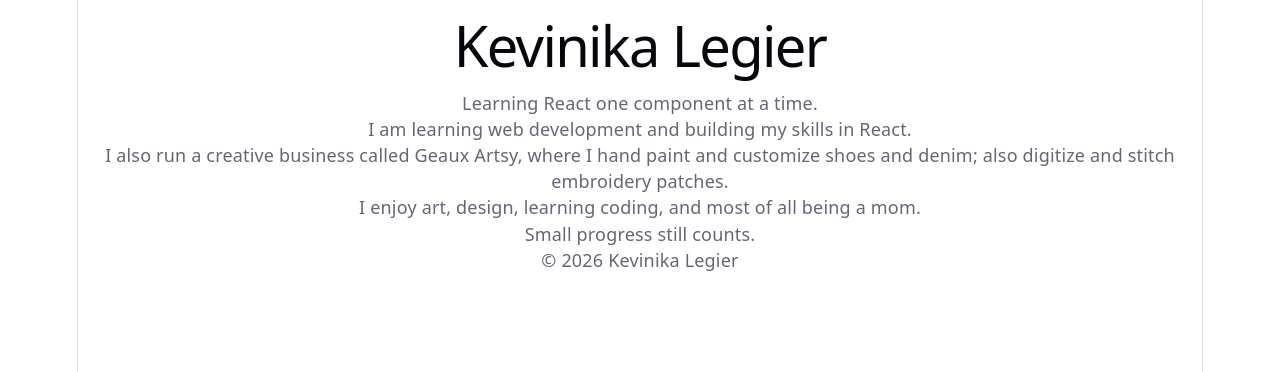
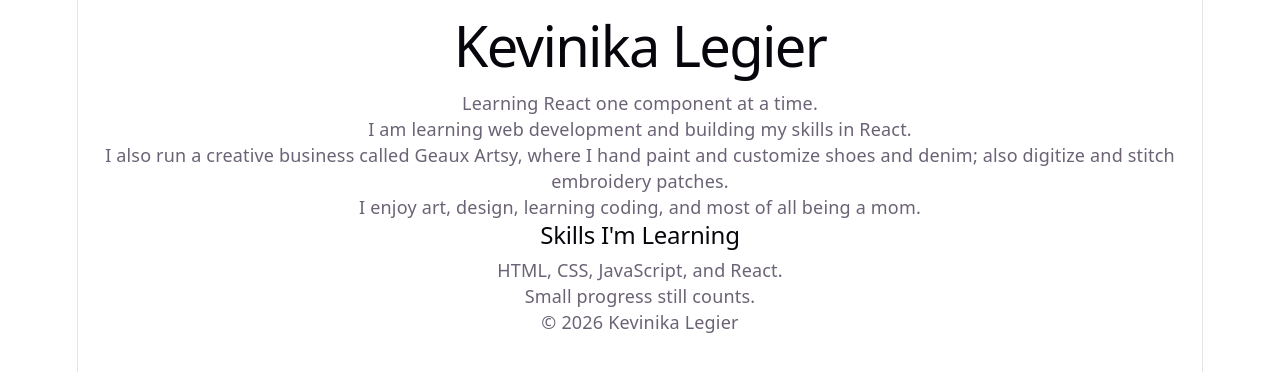
Before and after one commit to KevinikaL/portfolio, a React app: page / in a window 1280 px wide. Shown: the top 372 px of the page. Built offline with nearby package versions, Linux system fonts and the light colour scheme; the HTML template or start-up script is replaced by a standard one.

Commit message:
add skills component

```diff
--- a/src/App.jsx
+++ b/src/App.jsx
@@ -1,5 +1,6 @@
 import Header from './Header.jsx'
 import About from './About.jsx'
+import Skills from './Skills.jsx'
 
 function randomNumber(min, max) {
   return Math.floor(Math.random() * (max - min + 1)) + min
@@ -29,6 +30,7 @@ function App() {
       <Header />
       <p>Learning React one component at a time.</p>
       <About />
+      <Skills />
        <Fortune />
       <Footer />
     </div>
--- /dev/null
+++ b/src/Skills.jsx
@@ -0,0 +1,10 @@
+function Skills() {
+  return (
+    <div>
+      <h2>Skills I'm Learning</h2>
+      <p>HTML, CSS, JavaScript, and React.</p>
+    </div>
+  )
+}
+
+export default Skills
```
